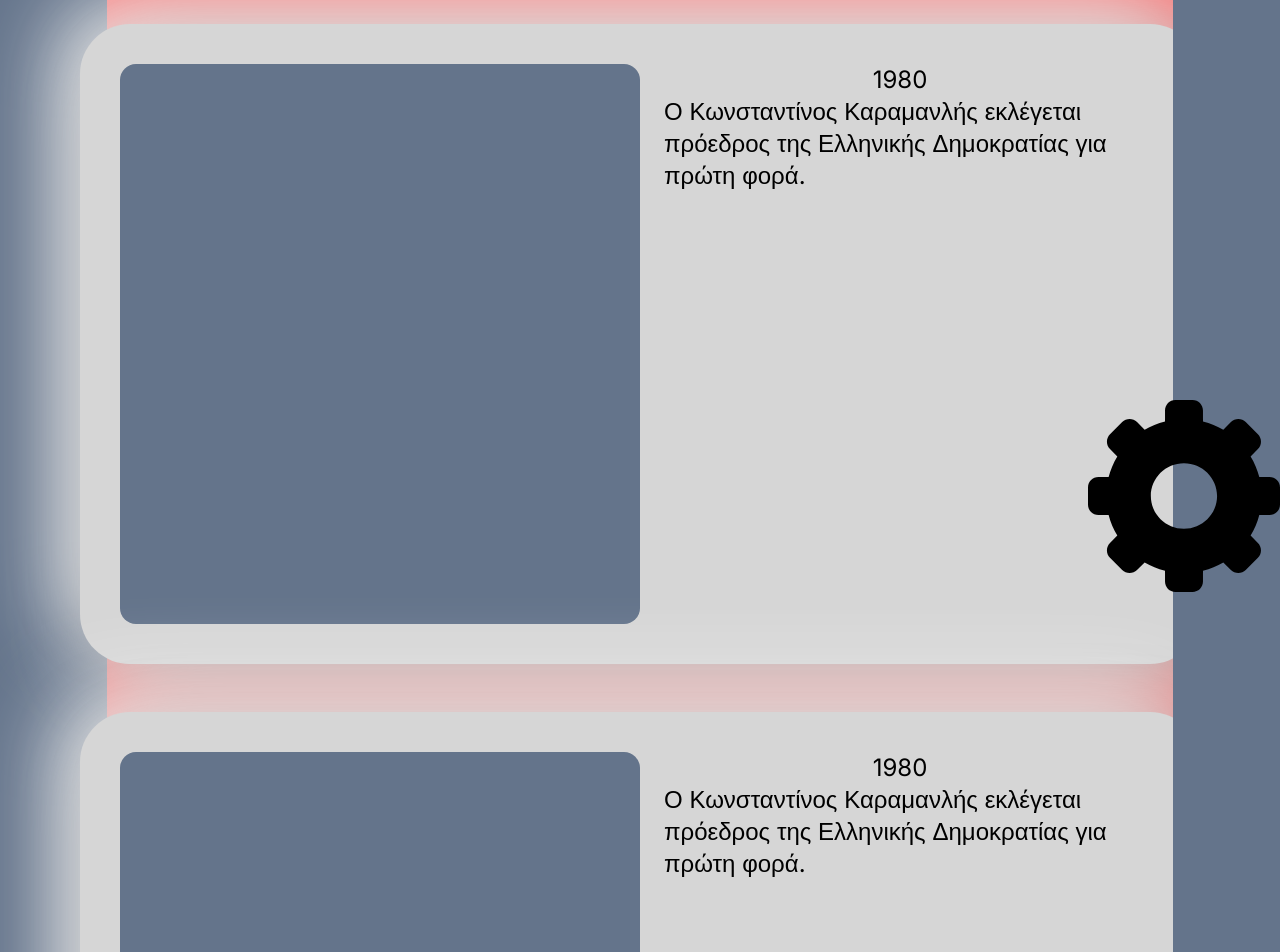
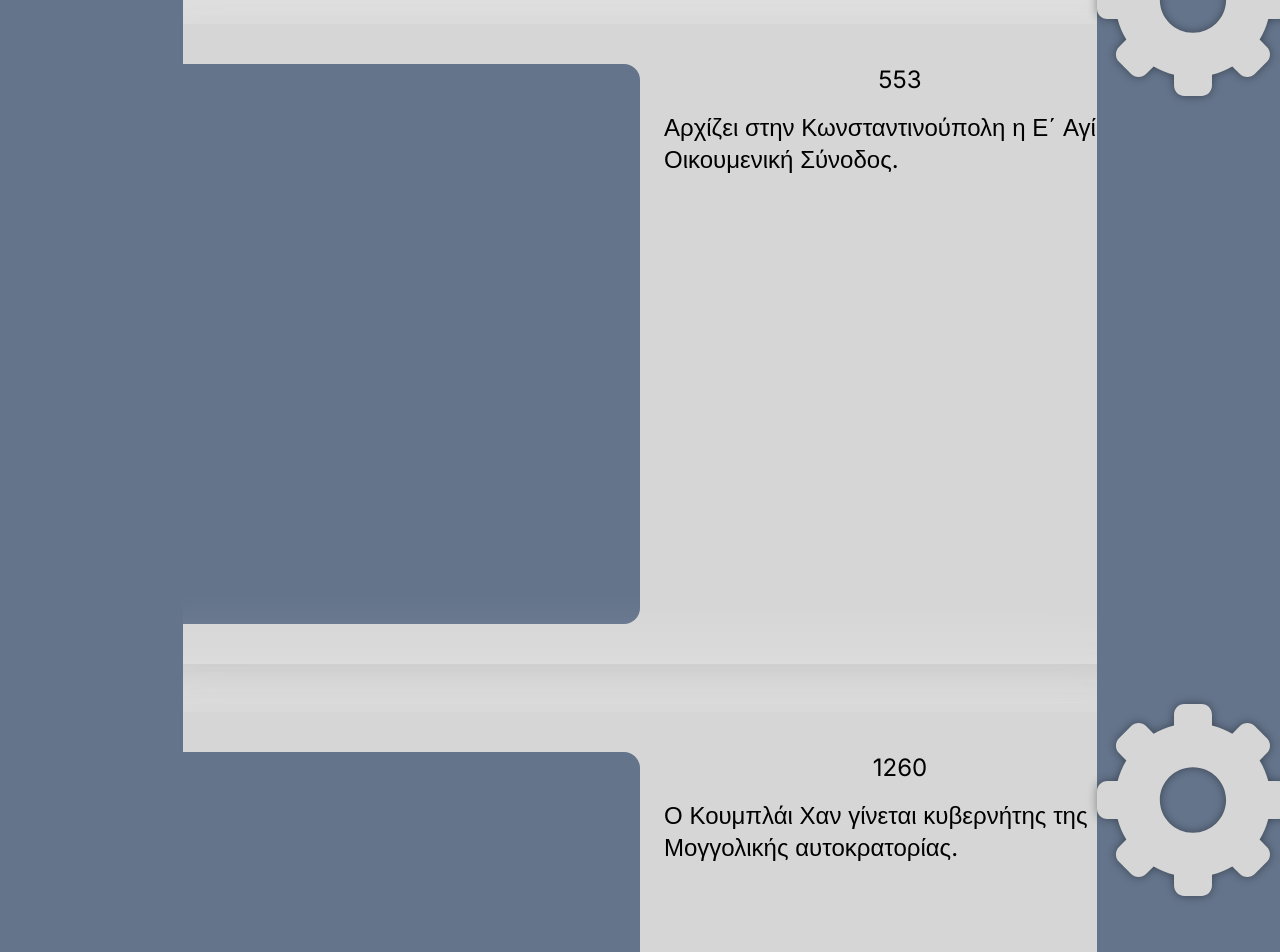
Before and after one commit to prokoposgiannis/sans-ce-marat-webapp, a Next.js app: page / in a window 1280 px wide. Shown: the top 952 px of the page. Built offline with nearby package versions, Linux system fonts and the light colour scheme.

Commit message:
gears added and basic layout continued

```diff
--- a/src/app/components/ArticleCard.tsx
+++ b/src/app/components/ArticleCard.tsx
@@ -2,24 +2,23 @@ import { FC } from "react";
 
 interface ArticleCardProps {
     content: {
+        year: number;
         title: string;
-        description: string;
-        id:number;
+        id: number;
     };
-  }
+}
 
-const ArticleCard: FC<ArticleCardProps> = ({content}) => {
-  return (
-<div className="flex h-[40rem] w-[70rem] bg-customGray m-6 p-10 justify-evenly shadow-custom rounded-custom">
-    <div className="w-1/2 bg-slate-500 rounded-2xl">
-
-    </div>
-    <div className="w-1/2 pr-6 text-2xl pl-6">
-        <h1 className="text-center">1980</h1>
-        <p>Ο Κωνσταντίνος Καραμανλής εκλέγεται πρόεδρος της Ελληνικής Δημοκρατίας για πρώτη φορά.</p>
+const ArticleCard: FC<ArticleCardProps> = ({ content }) => {
+    return (
+        <div className="flex flex-col lg:flex-row h-auto lg:h-[40rem] w-full lg:w-[70rem] bg-customGray m-6 p-6 lg:p-10 justify-evenly shadow-custom rounded-custom">
+            <div className="w-full lg:w-1/2 h-60 lg:h-auto bg-slate-500 rounded-2xl mb-6 lg:mb-0">
+            </div>
+            <div className="w-full lg:w-1/2 text-xl lg:text-2xl px-4 lg:px-6">
+                <h1 className="text-center mb-4">{content.year}</h1>
+                <p>{content.title}</p>
+            </div>
         </div>
-    </div>
-  );
+    );
 }
 
 export default ArticleCard;
--- a/src/app/components/RotateOnScroll.tsx
+++ b/src/app/components/RotateOnScroll.tsx
@@ -1,8 +1,12 @@
 "use client"
 
-import React, { useEffect } from 'react';
+import React, { useEffect, FC } from 'react';
 
-const RotateOnScroll = () => {
+interface RotateOnScrollProps {
+    position: string;
+}
+
+const RotateOnScroll:FC<RotateOnScrollProps> = ({position}) => {
   useEffect(() => {
     const handleScroll = () => {
       const rotation = window.scrollY / 10;
@@ -13,10 +17,12 @@ const RotateOnScroll = () => {
     return () => window.removeEventListener('scroll', handleScroll);
   }, []);
 
+  const pos = `fixed ${position} transform rotate-[var(--rotation)] rounded-lg font-bold text-white`
+
   return (
-      <div className="fixed top-1/2 right-0 transform rotate-[var(--rotation)] rounded-lg font-bold text-white">
+      <div className={pos}>
       <svg
-            fill="#000000"
+            fill="#d6d6d6"
             version="1.1"
             id="Capa_1"
             xmlns="http://www.w3.org/2000/svg"
@@ -25,6 +31,7 @@ const RotateOnScroll = () => {
             height="12rem"
             viewBox="0 0 45.973 45.973"
             xmlSpace="preserve"
+            filter='drop-shadow(0px 0px 5px rgb(0 0 0 / 0.4))'
         >
             <g>
                 <g>
--- a/src/app/page.tsx
+++ b/src/app/page.tsx
@@ -1,28 +1,38 @@
 import ArticleCard from "@/app/components/ArticleCard";
 import RotateOnScroll from "@/app/components/RotateOnScroll";
 
-const content = {
-  title: "Sample Title",
-  description: "This is a sample description.",
+const content = [{
+  year: 553,
+  title: "Αρχίζει στην Κωνσταντινούπολη η Ε΄ Αγία Οικουμενική Σύνοδος.",
+  id: 1
+},
+{
+  year: 1260,
+  title: "Ο Κουμπλάι Χαν γίνεται κυβερνήτης της Μογγολικής αυτοκρατορίας.",
+  id: 2
+},
+{
+  year: 1494,
+  title: "Ο Χριστόφορος Κολόμβος αποβιβάζεται στην Τζαμάικα και τη διεκδικεί για την Ισπανία.",
+  id: 3
+},
+{
+  year: 1762,
+  title: "Η Ρωσία και η Πρωσία υπογράφουν τη συνθήκη της Αγίας Πετρούπολης.",
   id: 4
-};
+}]
 
 export default function Home() {
   return (
     <main className="flex min-h-screen overflow-x-hidden">
       <div className="w-2/12 bg-sidePanelsColor">
       </div>
-
-      <div id="main" className="flex flex-col w-10/12 min-h-screen justify-center items-center bg-red-400">
-        <ArticleCard content={content}/>
-        <ArticleCard content={content}/>
-        <ArticleCard content={content}/>
-        <ArticleCard content={content}/>
-        {/*katw deksia panw aristera style={{ clipPath: 'inset(0 50% 0 0)' }}*/}
-
+      <div className="flex overflow-x-hidden flex-col w-10/12 min-h-screen justify-center items-center bg-customGray" >
+        {content.map((c)=> <ArticleCard key={c.id} content={c}/>)}
       </div>
-      <div className="relative w-2/12 bg-sidePanelsColor">
-      <RotateOnScroll/>
+      <div className=" w-2/12 bg-sidePanelsColor">
+      <RotateOnScroll position={"-top-24"}/>
+      <RotateOnScroll position={"-bottom-24"}/>
       </div>
     </main>
   );
```
